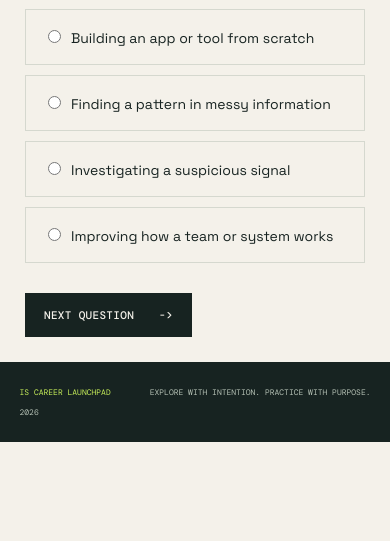
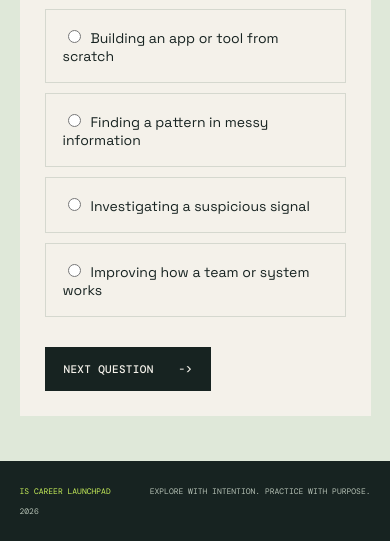
Before and after one commit to jacksonmclean326/is_core_project, a plain HTML site: page quiz.html in a window 390 px wide. Shown: the part 796-1337 px from the top of the page. Before the commit the page ends 1238 px from the top, so only its background shows below. Drawn offline with nearby package versions, Linux system fonts and the light colour scheme.

Commit message:
style: align page heading and quiz layout
Match careers heading rhythm with the other pages and center the quiz card with balanced responsive spacing.

```diff
--- a/quiz.html
+++ b/quiz.html
@@ -11,6 +11,28 @@
       rel="stylesheet"
     />
     <link rel="stylesheet" href="css/style.css" />
+    <style>
+      .quiz-wrap {
+        margin-left: auto;
+        margin-right: auto;
+        margin-top: 0;
+      }
+      .quiz-section {
+        min-height: clamp(420px, calc(100vh - 330px), 720px);
+        display: flex;
+        align-items: center;
+        padding: 45px 10vw;
+      }
+      @media (max-width: 700px) {
+        .quiz-section {
+          min-height: 0;
+          padding: 45px 5vw;
+        }
+        .quiz-wrap {
+          margin-top: 40px;
+        }
+      }
+    </style>
   </head>
   <body>
     <header class="site-header">
```
Also changed, not shown: careers.html (+3 -0 lines).
